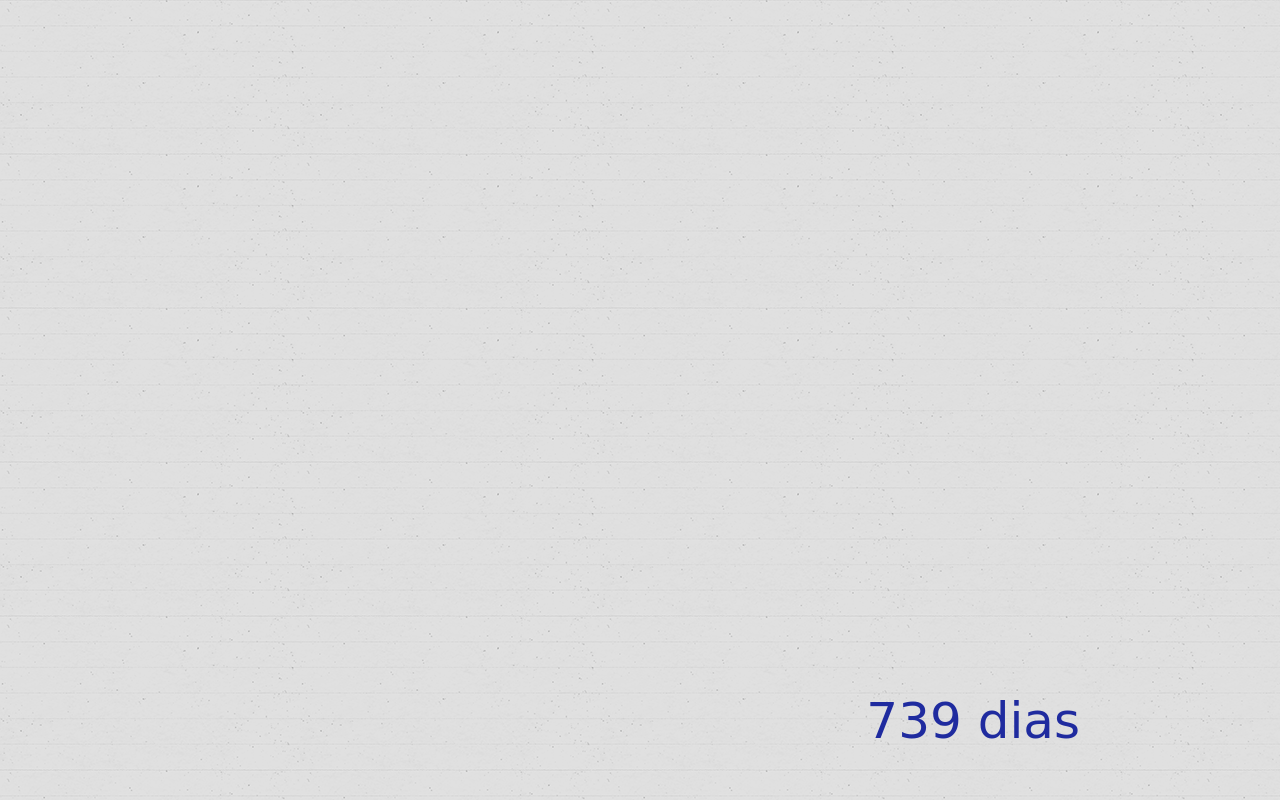
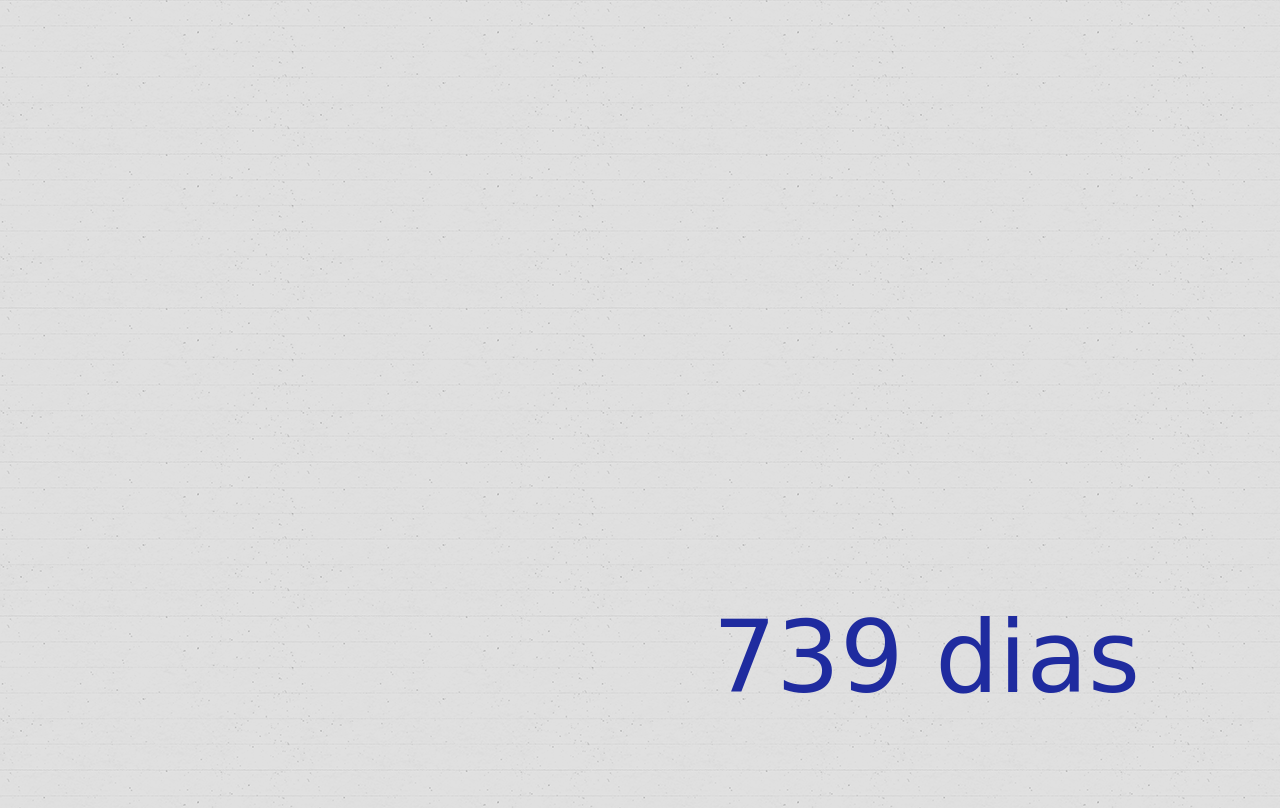
Before and after one commit to AgtLucas/the-end, a website: page index.html in a window 1280 px wide. Drawn offline with Linux system fonts and the light colour scheme; a web font is replaced by a local one.

Commit message:
Fixing changes

```diff
--- a/assets/sass/style.scss
+++ b/assets/sass/style.scss
@@ -1,14 +1,29 @@
+html,
+body {
+  height: 100%;
+  overflow-y: hidden;
+}
+
 body {
   background: url(../../img/notebook.png);
   color: #1f2b9f;
 }
 
+.main {
+  position: relative;
+  width: 70em;
+  max-width: 100%;
+  height: 100%;
+  margin: auto;
+}
+
 .countdown {
   position: absolute;
   bottom: 0;
-  right: 200px;
+  right: 60px;
+  line-height: 1;
   text-align: center;
   font-family: Helvetica Neue;
-  font-size: 50px;
+  font-size: 100px;
   font-family: 'Waiting for the Sunrise', cursive;
 }
--- a/index.html
+++ b/index.html
@@ -13,6 +13,6 @@
 </div>
 
 <script src="build/js/countdown.min.js"></script>
-<script src="assets/js/main.js"></script>
+<script src="build/js/main.min.js"></script>
 </body>
 </html>
```
Also changed, not shown: build/css/style.css.
